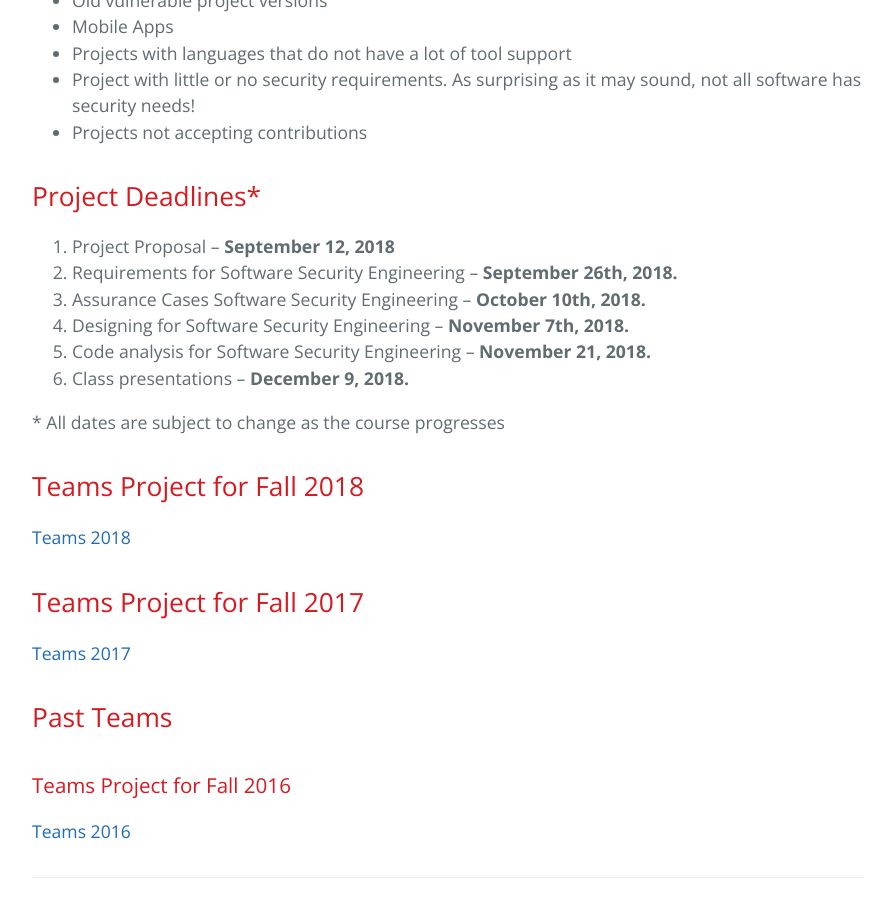
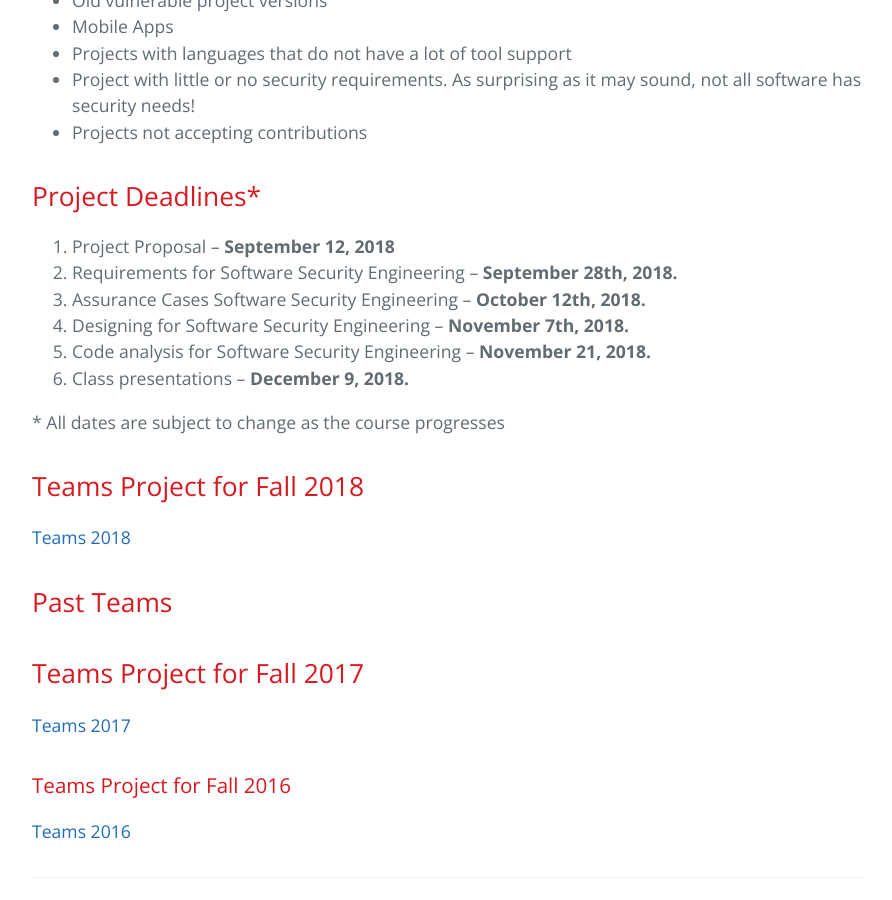
Before and after one commit to robinagandhi/swa, a Jekyll site: the page built from pages/project.md, in a window 1280 px wide and 900 px high, scrolled down 2749 px. Shown: the whole window, without its empty margins (192-1084 px from the left). Built offline with Jekyll 4.4.1, drawn with Linux system fonts in a browser that asks for light colours.

Commit message:
midterm dates updated

```diff
--- a/pages/project.md
+++ b/pages/project.md
@@ -71,8 +71,8 @@ The project will have the following deliverables:
 ## Project Deadlines*
 
 1. Project Proposal &ndash; **September 12, 2018**
-1. Requirements for Software Security Engineering &ndash; **September 26th, 2018.**
-1. Assurance Cases Software Security Engineering &ndash; **October 10th, 2018.**
+1. Requirements for Software Security Engineering &ndash; **September 28th, 2018.**
+1. Assurance Cases Software Security Engineering &ndash; **October 12th, 2018.**
 1. Designing for Software Security Engineering &ndash; **November 7th, 2018.**
 1. Code analysis for Software Security Engineering &ndash; **November 21, 2018.**
 1. Class presentations &ndash; **December 9, 2018.**
@@ -82,9 +82,10 @@ The project will have the following deliverables:
 ## Teams Project for Fall 2018
 [Teams 2018](https://robinagandhi.github.io/swa/slides/teams-2018/teams.html)
 
+## Past Teams
+
 ## Teams Project for Fall 2017
 [Teams 2017](https://robinagandhi.github.io/swa/slides/teams-2017/teams.html)
 
-## Past Teams
 ### Teams Project for Fall 2016
 [Teams 2016](https://robinagandhi.github.io/swa/slides/teams-2016/teams.html)
```
Also changed, not shown: index.md (+1 -1 lines).
